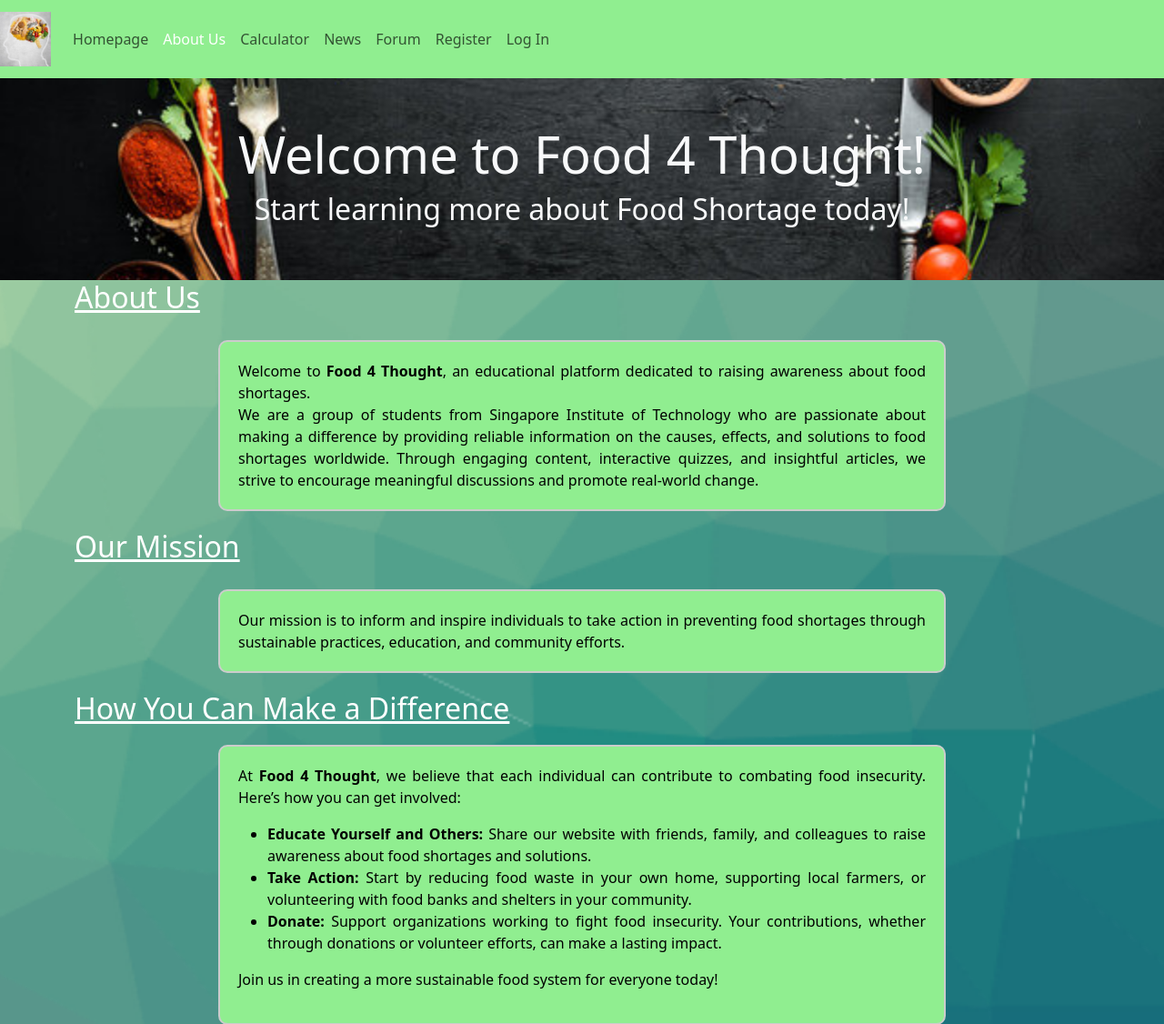
After one commit to JolieNgai/INF1005-P3-6, a PHP site: page /aboutus.php in a window 1280 px wide. The commit adds this page. Shown: the top 1126 px of the page at 91% size. Run offline with PHP 8.4, Linux system fonts and the light colour scheme.

Commit message:
Added About Us Page

```diff
--- /dev/null
+++ b/aboutus.php
@@ -0,0 +1,101 @@
+<!DOCTYPE html>
+<html lang="en">
+<head>
+<title>Food 4 Thought</title>
+    <?php
+    include "inc/head.inc.php";
+    ?>
+</head>
+
+<body class="custom-body-background">
+    <?php
+    include "inc/nav.inc.php";
+    ?>
+    <?php
+    include "inc/header.inc.php";
+
+    ?>
+    <main class="container">
+
+    <section id="AboutUs">
+    <h2>About Us</h2>
+    <div class="row">
+    <article class="col-sm">
+
+    <p class="boxed-paragraph">
+    Welcome to <strong>Food 4 Thought</strong>,
+    an educational platform dedicated to raising awareness about food shortages. <br>
+    We are a group of students from Singapore Institute of Technology who are passionate about making a difference by providing reliable information on the causes, effects,
+    and solutions to food shortages worldwide. Through engaging content, interactive quizzes, and insightful articles, we strive
+    to encourage meaningful discussions and promote real-world change. <br>
+
+    </p>
+    </article>
+    </div>
+    </section>
+    <section id="Mission">
+    <h2>Our Mission</h2>
+    <div class="row">
+        <article class="col-sm">
+            <p class = "boxed-paragraph">
+            Our mission is to inform and inspire individuals to take action in preventing food shortages through sustainable practices,
+            education, and community efforts.
+            </p>
+        </article>
+    </div>
+</section>
+
+<section id="GetInvolved">
+    <h2>How You Can Make a Difference</h2>
+    <div class = "boxed-paragraph">
+    <p>
+    At <strong>Food 4 Thought</strong>, we believe that each individual can
+    contribute to combating food insecurity. Here’s how you can get involved:
+    </p>
+
+    <ul>
+        <li><strong>Educate Yourself and Others:</strong> Share our website with friends, family, and colleagues to raise awareness about food shortages and solutions.</li>
+        <li><strong>Take Action:</strong> Start by reducing food waste in your own home, supporting local farmers, or volunteering with food banks and shelters in your community.</li>
+        <li><strong>Donate:</strong> Support organizations working to fight food insecurity. Your contributions, whether through donations or volunteer efforts, can make a lasting impact.</li>
+    </ul>
+
+<p>
+   Join us in creating a more sustainable food system for everyone today!
+</p>
+</div>
+</section>
+
+    <section id="OurLocation&Contact">
+     <div class="row">
+        <article class="col-sm-6">
+            <h2>Our Location</h2>
+        <!-- Google Maps -->
+        <iframe
+            src="https://www.google.com/maps/embed?pb=!1m18!1m12!1m3!1d3988.6040067047534!2d103.9073801848792!3d1.41363575770499!2m3!1f0!2f0!3f0!3m2!1i1024!2i768!4f13.1!3m3!1m2!1s0x31da15ac1f854ff5%3A0x681080ba33c348ca!2sSingapore%20Institute%20of%20Technology%20(Campus%20Heart)!5e0!3m2!1sen!2ssg!4v1743255673171!5m2!1sen!2ssg"
+            width="600"
+            height="450"
+            style="border:0;"
+            allowfullscreen=""
+            loading="lazy"
+            referrerpolicy="no-referrer-when-downgrade">
+        </iframe>
+        </article>
+
+        <article class="col-sm-6">
+            <h2>Our Contact</h2>
+            <div class = "boxed-paragraph">
+            <p>If you have any questions or need to get in touch, here’s how you can reach us:</p>
+            <ul>
+                <li><strong>Email:</strong> contact@food4thought.com</li>
+                <li><strong>Phone:</strong> +65 9876 5432</li>
+            </ul>
+            </div>
+        </article>
+    </div>
+    </section>
+    </main>
+    <?php
+    include "inc/footer.inc.php";
+    ?>
+</body>
+</html>
--- a/inc/nav.inc.php
+++ b/inc/nav.inc.php
@@ -15,6 +15,9 @@
     <ul class="navbar-nav">
      <li class="nav-item">
         <a class="nav-link" href="/index.php">Homepage</a>
+     </li>
+     <li class = "nav-item">
+        <a class ="nav-link" href="/aboutus.php">About Us</a> <!-- Add in link for this page -->
      </li>
      <li class = "nav-item">
         <a class ="nav-link" href="FoodCalc/calculator.php">Calculator</a> <!-- Add in link for this page -->
```
